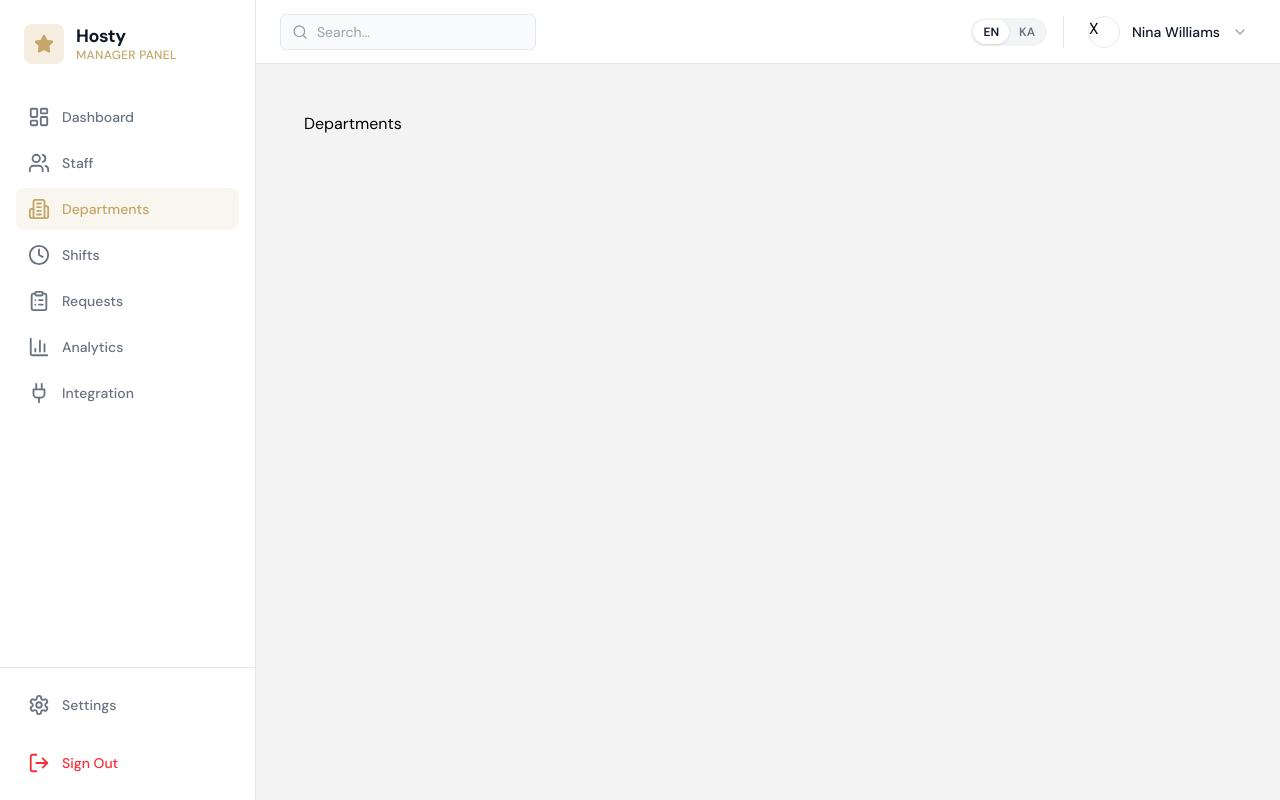
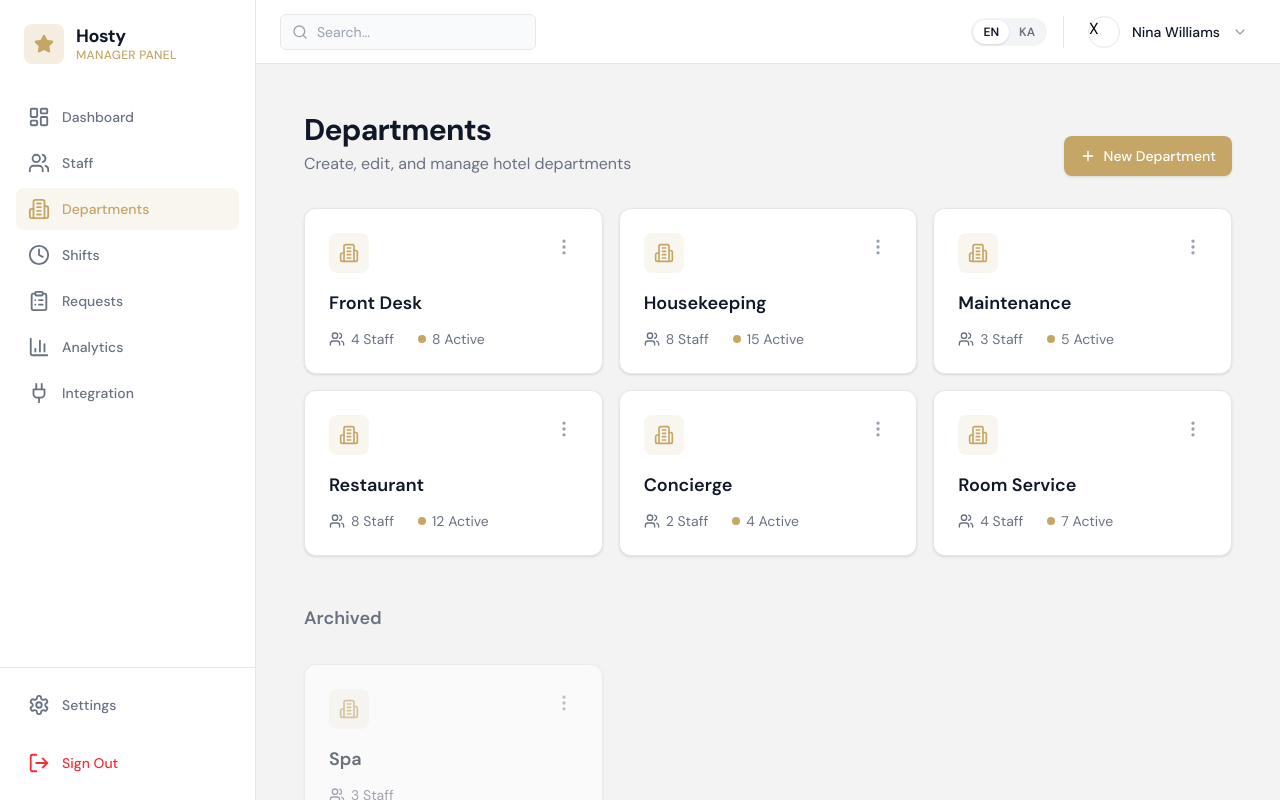
Before and after one commit to AchiGel/hosty_client_manager, a React app: page /departments in a window 1280 px wide. Built offline with nearby package versions, Linux system fonts and the light colour scheme; the HTML template or start-up script is replaced by a standard one; a web font is replaced by a local one.

Commit message:
feature/add departments page

```diff
--- /dev/null
+++ b/src/components/main/departments/DepartmentsArchived.tsx
@@ -0,0 +1,25 @@
+import { useTranslation } from "react-i18next";
+import DepartmentsCard from "./DepartmentsCard";
+
+const DepartmentsArchived = () => {
+  const { t } = useTranslation();
+  return (
+    <div>
+      <h2 className="text-lg font-semibold text-gray-500 mt-4">
+        {t("departments.archived")}
+      </h2>
+      <div className="mt-8 grid grid-cols-1 md:grid-cols-2 lg:grid-cols-3 gap-4">
+        <div className="opacity-60">
+          <DepartmentsCard
+            department={"Spa"}
+            status={"Archived"}
+            staffNumber={3}
+            activeRequests={0}
+          />
+        </div>
+      </div>
+    </div>
+  );
+};
+
+export default DepartmentsArchived;
--- /dev/null
+++ b/src/components/main/departments/DepartmentsCard.tsx
@@ -0,0 +1,102 @@
+import { useTranslation } from "react-i18next";
+
+const DepartmentsCard = ({
+  department,
+  status,
+  staffNumber,
+  activeRequests,
+}: {
+  department: string;
+  status: string;
+  staffNumber: number;
+  activeRequests: number;
+}) => {
+  const { t } = useTranslation();
+  return (
+    <>
+      {status && (
+        <div className="bg-white rounded-xl border border-gray-200 shadow-sm p-6 hover:shadow-md transition-shadow">
+          <div className="flex items-start justify-between mb-4">
+            <div className="size-10 rounded-lg bg-[#c5a667]/10 flex items-center justify-center text-[#c5a667]">
+              <svg
+                xmlns="http://www.w3.org/2000/svg"
+                width="24"
+                height="24"
+                viewBox="0 0 24 24"
+                fill="none"
+                stroke="currentColor"
+                strokeWidth="2"
+                strokeLinecap="round"
+                strokeLinejoin="round"
+                className="lucide lucide-building2 h-5 w-5"
+              >
+                <path d="M6 22V4a2 2 0 0 1 2-2h8a2 2 0 0 1 2 2v18Z"></path>
+                <path d="M6 12H4a2 2 0 0 0-2 2v6a2 2 0 0 0 2 2h2"></path>
+                <path d="M18 9h2a2 2 0 0 1 2 2v9a2 2 0 0 1-2 2h-2"></path>
+                <path d="M10 6h4"></path>
+                <path d="M10 10h4"></path>
+                <path d="M10 14h4"></path>
+                <path d="M10 18h4"></path>
+              </svg>
+            </div>
+            <button className="text-gray-400 hover:text-gray-900 p-1 rounded hover:bg-gray-100">
+              <svg
+                xmlns="http://www.w3.org/2000/svg"
+                width="24"
+                height="24"
+                viewBox="0 0 24 24"
+                fill="none"
+                stroke="currentColor"
+                strokeWidth="2"
+                strokeLinecap="round"
+                strokeLinejoin="round"
+                className="lucide lucide-ellipsis-vertical h-5 w-5"
+              >
+                <circle cx="12" cy="12" r="1"></circle>
+                <circle cx="12" cy="5" r="1"></circle>
+                <circle cx="12" cy="19" r="1"></circle>
+              </svg>
+            </button>
+          </div>
+          <h3 className="text-lg font-semibold text-gray-900 mb-3">
+            {department}
+          </h3>
+          <div className="flex items-center gap-6 text-sm text-gray-500">
+            <div className="flex items-center gap-1.5">
+              <svg
+                xmlns="http://www.w3.org/2000/svg"
+                width="24"
+                height="24"
+                viewBox="0 0 24 24"
+                fill="none"
+                stroke="currentColor"
+                strokeWidth="2"
+                strokeLinecap="round"
+                strokeLinejoin="round"
+                className="lucide lucide-users h-4 w-4"
+              >
+                <path d="M16 21v-2a4 4 0 0 0-4-4H6a4 4 0 0 0-4 4v2"></path>
+                <circle cx="9" cy="7" r="4"></circle>
+                <path d="M22 21v-2a4 4 0 0 0-3-3.87"></path>
+                <path d="M16 3.13a4 4 0 0 1 0 7.75"></path>
+              </svg>
+              <span>
+                {staffNumber} {t("departments.staff")}
+              </span>
+            </div>
+            {activeRequests > 0 && (
+              <div className="flex items-center gap-1.5">
+                <span className="size-2 rounded-full bg-[#c5a667]"></span>
+                <span>
+                  {activeRequests} {t("departments.active")}
+                </span>
+              </div>
+            )}
+          </div>
+        </div>
+      )}
+    </>
+  );
+};
+
+export default DepartmentsCard;
--- /dev/null
+++ b/src/components/main/departments/DepartmentsGrid.tsx
@@ -0,0 +1,20 @@
+import { DEPARTMENTS_CARDS_DATA } from "../../../constants/departmentsCardsData";
+import DepartmentsCard from "./DepartmentsCard";
+
+const DepartmentsGrid = () => {
+  return (
+    <div className="grid grid-cols-1 md:grid-cols-2 lg:grid-cols-3 gap-4">
+      {DEPARTMENTS_CARDS_DATA.map((dcd) => (
+        <DepartmentsCard
+          key={dcd.id}
+          department={dcd.department}
+          status={dcd.status}
+          staffNumber={dcd.staffNumber}
+          activeRequests={dcd.activeRequests}
+        />
+      ))}
+    </div>
+  );
+};
+
+export default DepartmentsGrid;
--- /dev/null
+++ b/src/components/main/departments/DepartmentsHeader.tsx
@@ -0,0 +1,35 @@
+import { useTranslation } from "react-i18next";
+
+const DepartmentsHeader = () => {
+  const { t } = useTranslation();
+  return (
+    <div className="flex flex-col md:flex-row md:items-end justify-between gap-4">
+      <div>
+        <h1 className="text-3xl font-bold text-gray-900 tracking-tight">
+          {t("departments.title")}
+        </h1>
+        <p className="text-gray-500 mt-1">{t("departments.subTitle")}</p>
+      </div>
+      <button className="inline-flex items-center justify-center whitespace-nowrap rounded-lg text-sm font-medium ring-[#f6f7f9] transition-all duration-200 focus-visible:outline-none focus-visible:ring-2 focus-visible:ring-[#c9a65e] focus-visible:ring-offset-2 disabled:pointer-events-none disabled:opacity-50 [&_svg]:pointer-events-none [&_svg]:size-4 [&_svg]:shrink-0 shadow-sm hover:shadow-md h-10 px-4 py-2 bg-[#c5a667] hover:bg-[#b09358] text-white gap-2">
+        <svg
+          xmlns="http://www.w3.org/2000/svg"
+          width="24"
+          height="24"
+          viewBox="0 0 24 24"
+          fill="none"
+          stroke="currentColor"
+          strokeWidth="2"
+          strokeLinecap="round"
+          strokeLinejoin="round"
+          className="lucide lucide-plus h-5 w-5"
+        >
+          <path d="M5 12h14"></path>
+          <path d="M12 5v14"></path>
+        </svg>
+        {t("departments.newDepartment")}
+      </button>
+    </div>
+  );
+};
+
+export default DepartmentsHeader;
--- /dev/null
+++ b/src/constants/departmentsCardsData.ts
@@ -0,0 +1,44 @@
+export const DEPARTMENTS_CARDS_DATA = [
+  {
+    id: 1,
+    department: "Front Desk",
+    status: "active",
+    staffNumber: 4,
+    activeRequests: 8,
+  },
+  {
+    id: 2,
+    department: "Housekeeping",
+    status: "active",
+    staffNumber: 8,
+    activeRequests: 15,
+  },
+  {
+    id: 3,
+    department: "Maintenance",
+    status: "active",
+    staffNumber: 3,
+    activeRequests: 5,
+  },
+  {
+    id: 4,
+    department: "Restaurant",
+    status: "active",
+    staffNumber: 8,
+    activeRequests: 12,
+  },
+  {
+    id: 5,
+    department: "Concierge",
+    status: "active",
+    staffNumber: 2,
+    activeRequests: 4,
+  },
+  {
+    id: 6,
+    department: "Room Service",
+    status: "active",
+    staffNumber: 4,
+    activeRequests: 7,
+  },
+];
--- a/src/i18n/locales/en.json
+++ b/src/i18n/locales/en.json
@@ -56,6 +56,14 @@
     "disabled": "Disabled",
     "invited": "Invited"
   },
+  "departments": {
+    "title": "Departments",
+    "subTitle": "Create, edit, and manage hotel departments",
+    "newDepartment": "New Department",
+    "staff": "Staff",
+    "active": "Active",
+    "archived": "Archived"
+  },
   "common": {
     "loading": "Loading...",
     "error": "Error",
--- a/src/i18n/locales/ka.json
+++ b/src/i18n/locales/ka.json
@@ -56,6 +56,14 @@
     "disabled": "გაუქმებული",
     "invited": "მოწვეული"
   },
+  "departments": {
+    "title": "დეპარტამენტები",
+    "subTitle": "შექმენით, შეცვალეთ და მართეთ სასტუმროს დეპარტამენტები",
+    "newDepartment": "ახალი დეპარტამენტი",
+    "staff": "თანამშრომელი",
+    "active": "აქტიური",
+    "archived": "არქივი"
+  },
   "common": {
     "loading": "იტვირთება...",
     "error": "შეცდომა",
--- a/src/pages/Departments.tsx
+++ b/src/pages/Departments.tsx
@@ -1,5 +1,15 @@
+import DepartmentsArchived from "../components/main/departments/DepartmentsArchived";
+import DepartmentsGrid from "../components/main/departments/DepartmentsGrid";
+import DepartmentsHeader from "../components/main/departments/DepartmentsHeader";
+
 const Departments = () => {
-  return <div>Departments</div>;
+  return (
+    <div className="max-w-5xl mx-auto flex flex-col gap-8">
+      <DepartmentsHeader />
+      <DepartmentsGrid />
+      <DepartmentsArchived />
+    </div>
+  );
 };
 
 export default Departments;
```
